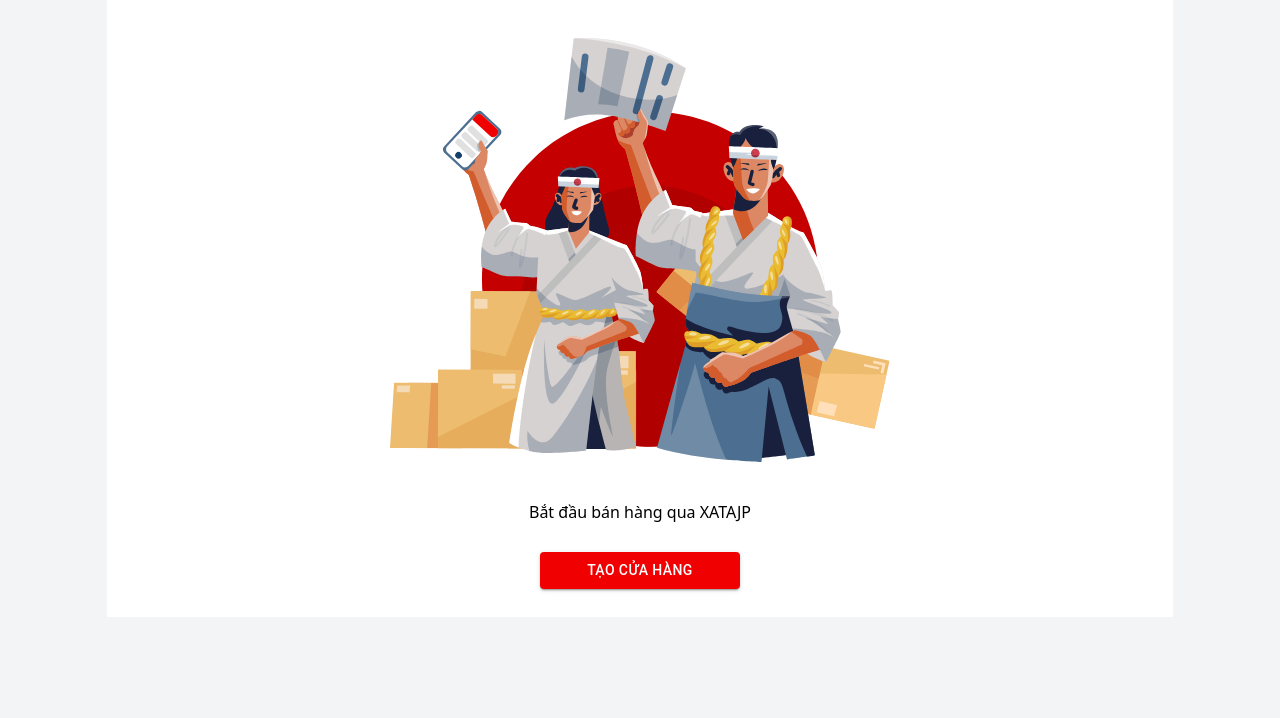
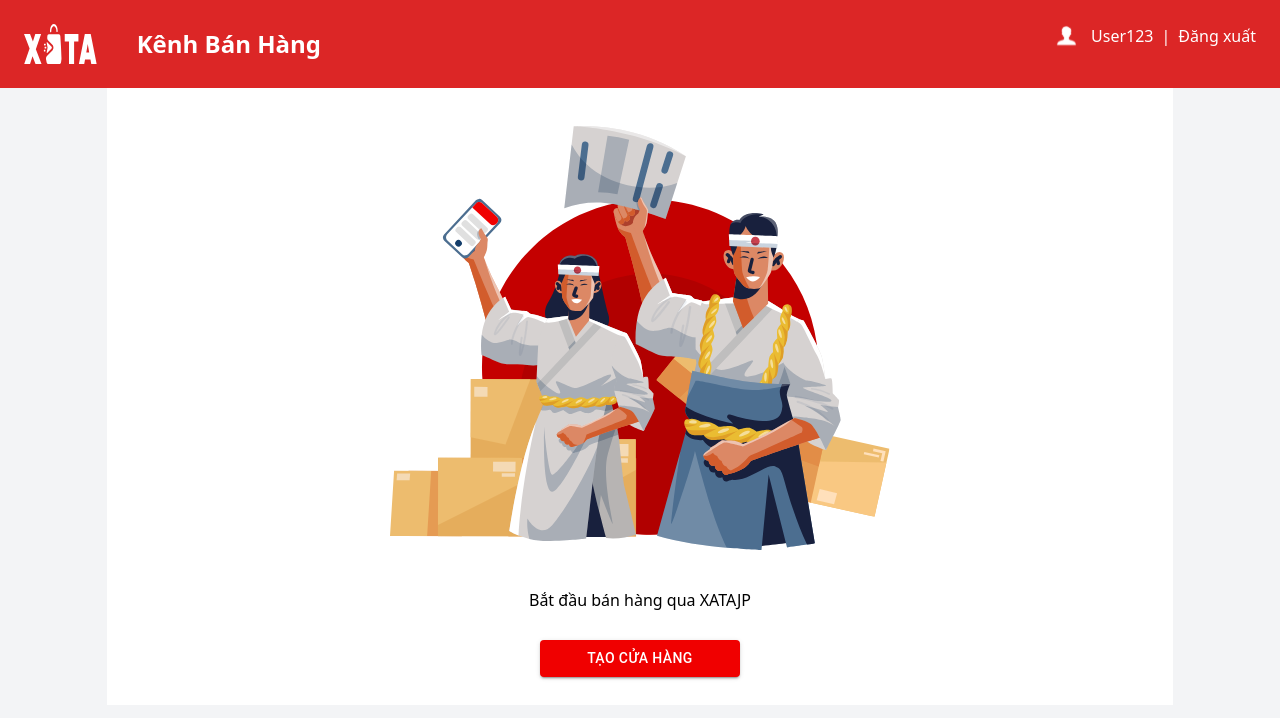
Before and after one commit to longbnh/whole-sale-web-app, a Next.js app: page /seller/welcome in a window 1280 px wide. Shown: the top 718 px of the page. Built offline with nearby package versions, Linux system fonts and the light colour scheme.

Commit message:
welcome page

```diff
--- a/components/seller/header.tsx
+++ /dev/null
@@ -1,48 +0,0 @@
-import {Popover} from '@headlessui/react'
-import {NextPage} from "next";
-
-const Header: NextPage = () => {
-    return (
-        <Popover className="relative bg-red-600">
-            <div className=" mx-auto px-4 sm:px-6">
-                <div className="flex justify-between border-gray-100 py-6 md:justify-start md:space-x-10">
-                    <div className="flex justify-start items-center gap-10 lg:w-0 lg:flex-1">
-                        <a href="#">
-                            <span className="sr-only">Workflow</span>
-                            <img
-                                className="h-10 w-auto sm:h-10"
-                                src="/Logo.svg"
-                                alt="Logo"
-                            />
-                        </a>
-                        <span className="text-base font-bold text-2xl text-white">
-                            Kênh Bán Hàng
-                        </span>
-                    </div>
-
-                    <div className="md:flex items-start justify-end md:flex-1 lg:w-0">
-                        <div className="md:flex items-center gap-2 text-white">
-                            <img
-                                className="w-auto md:h-6 sm:h-4"
-                                src="/User.svg"
-                                alt="Logo"
-                            />
-                            <span className="whitespace-nowrap font-medium">
-                            User123
-                        </span>
-                            <span className="whitespace-nowrap font-medium">
-                            |
-                        </span>
-                            <a href="#"
-                               className="whitespace-nowrap font-medium hover:text-gray-900">
-                                Đăng xuất
-                            </a>
-                        </div>
-                    </div>
-                </div>
-            </div>
-        </Popover>
-    )
-};
-
-export default Header;
--- /dev/null
+++ b/components/seller/header/header.tsx
@@ -0,0 +1,40 @@
+import { Popover } from "@headlessui/react";
+import { NextPage } from "next";
+
+const Header: NextPage = () => {
+  return (
+    <Popover className="relative bg-red-600">
+      <div className=" mx-auto px-4 sm:px-6">
+        <div className="flex justify-between border-gray-100 py-6 md:justify-start md:space-x-10">
+          <div className="flex justify-start items-center gap-10 lg:w-0 lg:flex-1">
+            <a href="#">
+              <span className="sr-only">Workflow</span>
+              <img className="h-10 w-auto sm:h-10" src="/Logo.svg" alt="Logo" />
+            </a>
+            <span className="font-bold text-2xl text-white">Kênh Bán Hàng</span>
+          </div>
+
+          <div className="md:flex items-start justify-end md:flex-1 lg:w-0">
+            <div className="md:flex items-center gap-2 text-white">
+              <img
+                className="w-auto md:h-6 sm:h-4"
+                src="/User.svg"
+                alt="Logo"
+              />
+              <span className="whitespace-nowrap font-medium">User123</span>
+              <span className="whitespace-nowrap font-medium">|</span>
+              <a
+                href="#"
+                className="whitespace-nowrap font-medium hover:text-gray-900"
+              >
+                Đăng xuất
+              </a>
+            </div>
+          </div>
+        </div>
+      </div>
+    </Popover>
+  );
+};
+
+export default Header;
--- a/components/seller/welcome/index.tsx
+++ b/components/seller/welcome/index.tsx
@@ -1,10 +1,11 @@
 import React from "react";
+import Header from "../header/header";
 import Content from "./Content";
 
 const WelcomeSeller = () => {
   return (
     <>
-      {/* Header */}
+      <Header />
       <Content />
     </>
   );
```
Also changed, not shown: pages/index.tsx (+3 -6 lines).
